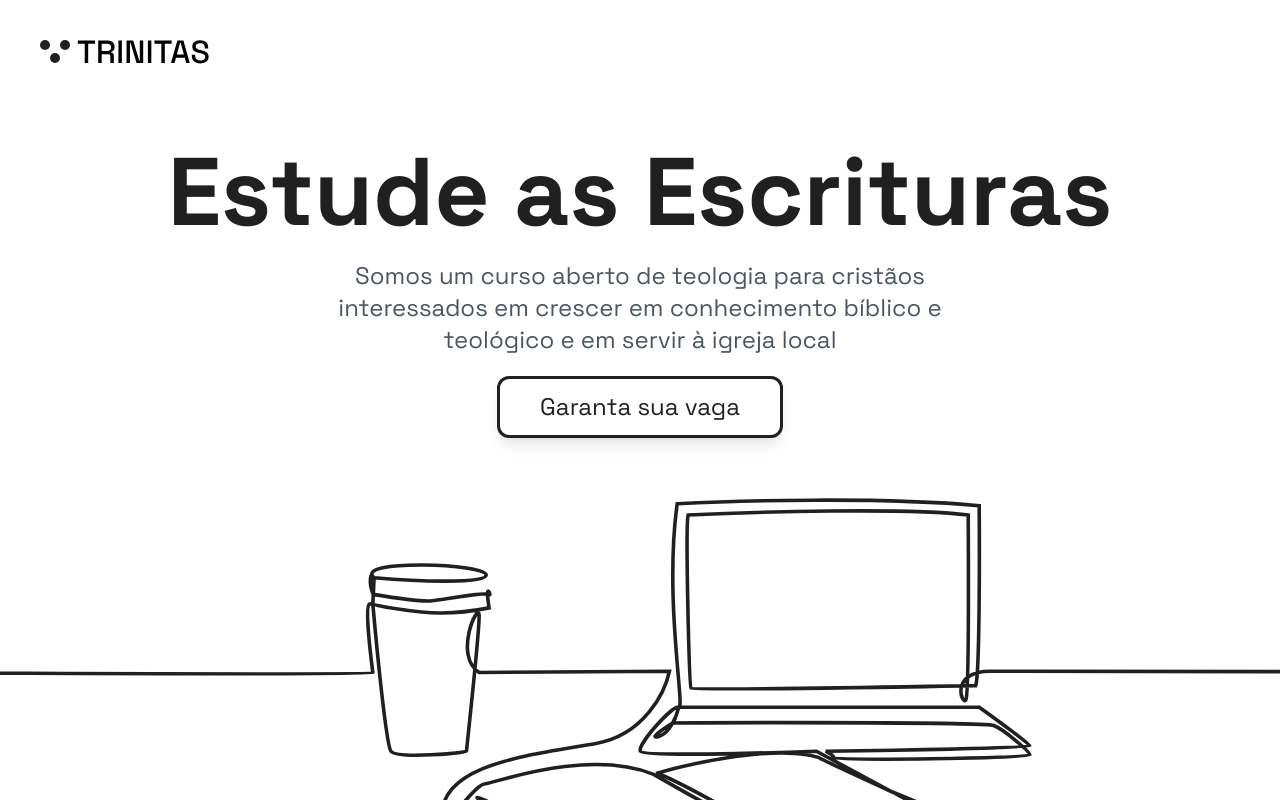
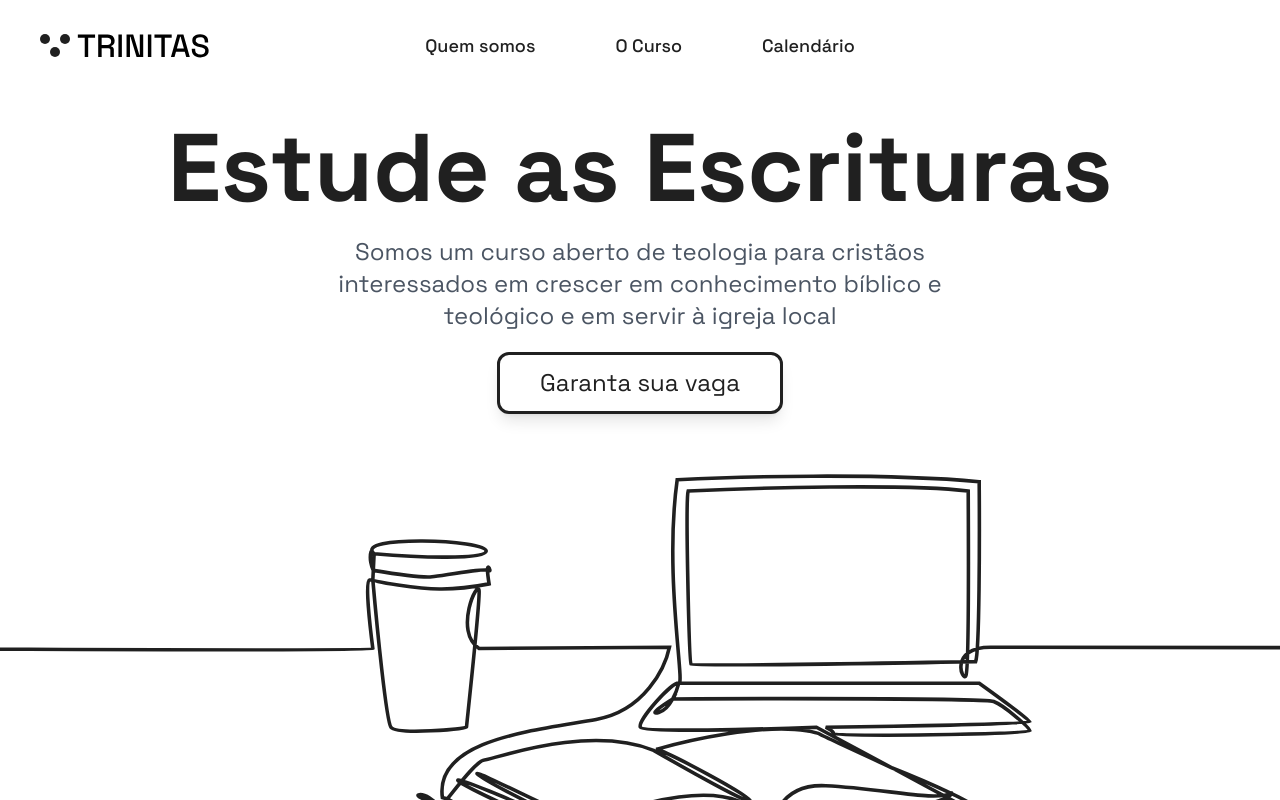
Before and after one commit to filipeveronezi/trinitas, a Next.js app: page / in a window 1280 px wide. Shown: the top 800 px of the page. Built offline with nearby package versions, Linux system fonts and the light colour scheme.

Commit message:
feat: create header navigation

```diff
--- a/app/layout.tsx
+++ b/app/layout.tsx
@@ -6,14 +6,14 @@ const spaceGrotesk = Space_Grotesk({ subsets: ['latin'] })
 
 export default function RootLayout({ children }: { children: React.ReactNode }) {
   return (
-    <html lang="pt-BR" className={`text-black ${spaceGrotesk.className}`}>
+    <html lang="pt-BR" className={`scroll-smooth text-black ${spaceGrotesk.className}`}>
       <head>
         <title>Trinitas</title>
         <meta name="description" content="Um curso aberto de teologia para cristãos interessados em crescer em conhecimento bíblico e teológico e em servir à igreja local" />
         <meta name="viewport" content="width=device-width, initial-scale=1.0, maximum-scale=1.0, user-scalable=0" />
         <link rel="icon" href="/favicon.ico" />
       </head>
-      <body className="scroll-smooth">
+      <body>
         <Header />
         {children}
       </body>
--- a/components/Calendar/index.tsx
+++ b/components/Calendar/index.tsx
@@ -3,7 +3,7 @@ import { calendarData } from './data'
 
 export function Calendar() {
   return (
-    <section className="mx-auto flex max-w-screen-xl flex-col gap-16 px-10 py-28">
+    <section id="calendario" className="mx-auto flex max-w-screen-xl flex-col gap-16 px-10 py-28">
       <h2 className="max-w-[500px] text-5xl font-bold md:text-7xl">Calendário 2023</h2>
       {calendarData.map((courseCalendar, index) => (
         <CourseCalendar key={index} {...courseCalendar} />
--- a/components/FAQ/index.tsx
+++ b/components/FAQ/index.tsx
@@ -6,7 +6,7 @@ import { QuestionAndAnswer } from './QuestionAndAnswer'
 
 export function FAQ() {
   return (
-    <section className="bg-black py-24 text-white">
+    <section id="o-curso" className="bg-black py-28 text-white">
       <div className="mx-auto flex w-full max-w-screen-xl flex-col gap-10 px-10">
         <h2 className="max-w-[700px] text-5xl font-bold lg:text-7xl">Tudo que você precisa saber</h2>
         {FAQData.map((questionAndAnswerProps) => (
--- a/components/Header.tsx
+++ b/components/Header.tsx
@@ -1,14 +1,38 @@
+'use client'
+
+import { Bars3Icon, XMarkIcon } from '@heroicons/react/24/outline'
 import Image from 'next/image'
 import Link from 'next/link'
+import { useState } from 'react'
 
 export function Header() {
+  const [isNavOpen, setIsNavOpen] = useState(false)
+
   return (
-    <header className="mx-auto max-w-screen-xl px-10 py-8">
-      <Link href="/">
-        <div className="relative h-[40px] w-[170px] cursor-pointer">
-          <Image src="/trinitas-horizontal.svg" alt="Logotipo Trinitas" fill sizes="170px" />
-        </div>
-      </Link>
+    <header className="fixed top-0 z-10 w-full bg-white/80 py-4 backdrop-blur-sm lg:py-8">
+      <div className="relative mx-auto flex w-full max-w-screen-xl flex-col justify-center px-10 lg:flex-row lg:items-center">
+        <Link className="lg:absolute lg:left-10" href="/">
+          <div className="relative h-[40px] w-[170px] cursor-pointer">
+            <Image src="/trinitas-horizontal.svg" alt="Logotipo Trinitas" fill sizes="170px" />
+          </div>
+        </Link>
+        <button className="absolute top-1 right-10 my-auto lg:hidden" onClick={() => setIsNavOpen((state) => !state)} type="button">
+          {isNavOpen ? <XMarkIcon className="h-7 w-7" /> : <Bars3Icon className="h-7 w-7" />}
+        </button>
+        <nav className={`${isNavOpen ? 'block' : 'hidden'} mt-5 lg:mt-0 lg:block`}>
+          <ul className="flex flex-col gap-5 text-lg font-medium lg:flex-row lg:gap-20">
+            <li>
+              <a href="#quem-somos">Quem somos</a>
+            </li>
+            <li>
+              <a href="#o-curso">O Curso</a>
+            </li>
+            <li>
+              <a href="#calendario">Calendário</a>
+            </li>
+          </ul>
+        </nav>
+      </div>
     </header>
   )
 }
--- a/components/Hero.tsx
+++ b/components/Hero.tsx
@@ -3,7 +3,7 @@ import Image from 'next/image'
 
 export function Hero() {
   return (
-    <section className="flex flex-col items-center justify-center gap-5">
+    <section className="flex flex-col items-center justify-center gap-5 pt-20">
       <h1 className="mt-10 px-10 text-center text-6xl font-bold lg:text-8xl">Estude as Escrituras</h1>
       <p className="max-w-[700px] px-10 text-center text-lg font-normal text-gray-600 lg:text-2xl">Somos um curso aberto de teologia para cristãos interessados em crescer em conhecimento bíblico e teológico e em servir à igreja local</p>
       <Button color="white">Garanta sua vaga</Button>
--- a/components/WhoWeAre.tsx
+++ b/components/WhoWeAre.tsx
@@ -1,6 +1,6 @@
 export function WhoWeAre() {
   return (
-    <section className="mx-auto flex max-w-screen-xl flex-col gap-24 px-10 py-16">
+    <section id="quem-somos" className="mx-auto flex max-w-screen-xl flex-col gap-24 px-10 py-28">
       <div className="flex flex-col gap-5">
         <h2 className="text-5xl font-bold lg:text-7xl">Quem somos?</h2>
         <p className="text-gray-700 lg:text-lg xl:max-w-[80%]">A Igreja Batista da Trindade é uma igreja batista reformada que existe desde 2006 em Atibaia. Uma das ênfases da igreja é o ensino bíblico e teológico e, pela necessidade de preparar melhor os próprios membros da igreja, surgiu a ideia do Curso Trinitas. Os professores são pastores e mestres reconhecidos pela excelência acadêmica e com experiência de ensino em seminários e na igreja local.</p>
```
